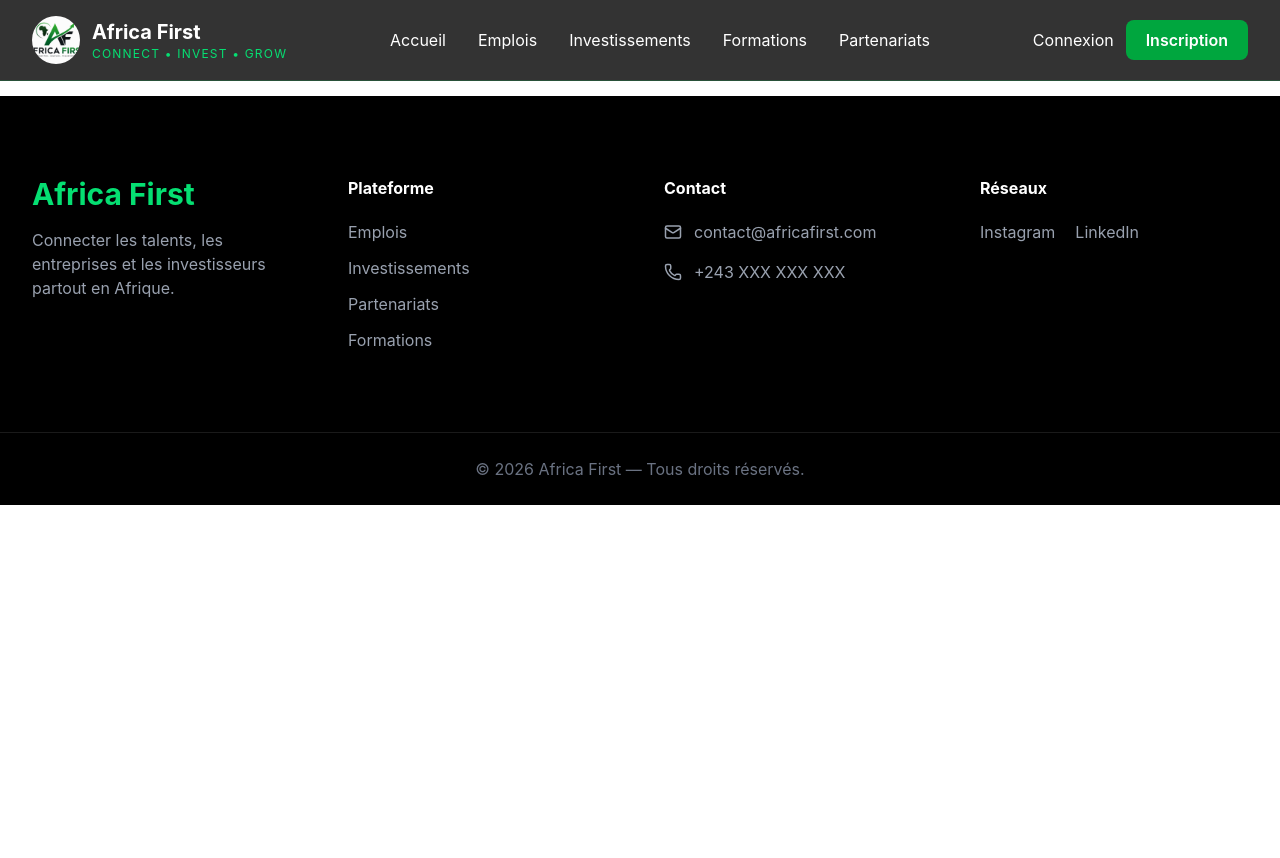
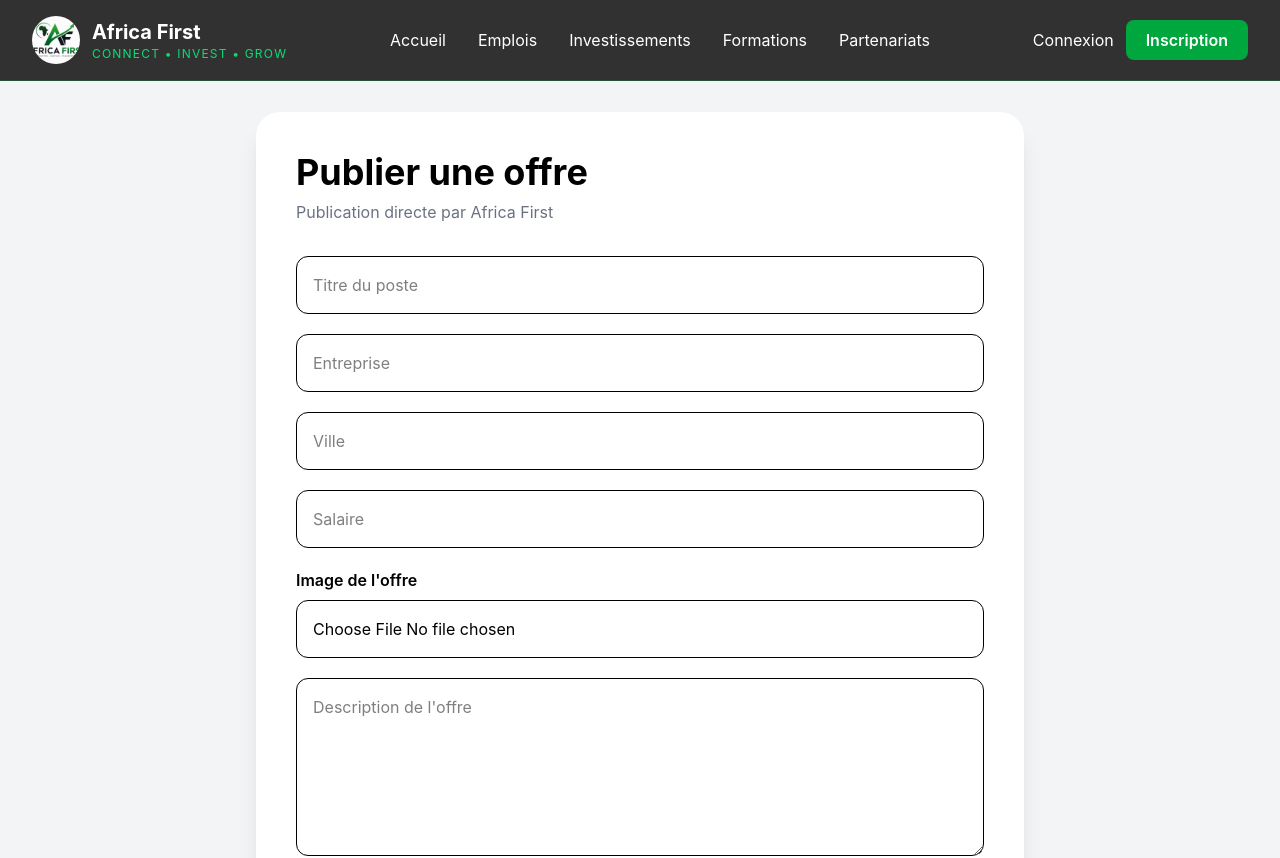
Before and after one commit to doniciel-og/africa-first, a React (Vite) app: page /admin-create-job in a window 1280 px wide. Shown: the top 858 px of the page. Before the commit the page ends 800 px from the top, so only its background shows below. Built offline with nearby package versions, Linux system fonts and the light colour scheme; no server answers.

Commit message:
v1.2 - Administration complète Africa First

```diff
--- a/src/App.jsx
+++ b/src/App.jsx
@@ -29,9 +29,11 @@
 import EditPartnership from "./pages/EditPartnership";
 import Login from "./pages/Login";
 import AdminDashboard from "./pages/AdminDashboard";
+import AdminCreateJob from "./pages/AdminCreateJob";
 import AdminJobRequests from "./pages/AdminJobRequests";
 import Register from "./pages/Register";
 import Messages from "./pages/Messages";
+import AdminApplications from "./pages/AdminApplications";
 function App() {
   return (
     <BrowserRouter>
@@ -128,10 +130,20 @@
   element={<AdminJobRequests />}
 />
 <Route
+  path="/admin-create-job"
+  element={<AdminCreateJob />}
+/>
+<Route
   path="/edit-partnership/:id"
   element={<EditPartnership />}
 />
-
+<Route
+  path="/admin-dashboard"
+  element={<AdminDashboard />}
+/><Route
+  path="/admin-applications"
+  element={<AdminApplications />}
+/>
         {/* AUTH */}
         <Route path="/login" element={<Login />} />
         <Route path="/register" element={<Register />} />
--- /dev/null
+++ b/src/pages/AdminApplications.jsx
@@ -0,0 +1,163 @@
+import { useEffect, useState } from "react";
+import {
+  collection,
+  getDocs,
+  doc,
+  updateDoc,
+} from "firebase/firestore";
+import { db } from "../firebase";
+
+export default function AdminApplications() {
+
+  const [applications, setApplications] = useState([]);
+
+  useEffect(() => {
+    loadApplications();
+  }, []);
+
+  async function loadApplications() {
+
+    const snapshot = await getDocs(
+      collection(db, "applications")
+    );
+
+    const data = snapshot.docs.map((doc) => ({
+      id: doc.id,
+      ...doc.data(),
+    }));
+
+    setApplications(data);
+  }
+
+  async function updateStatus(id, status) {
+
+    await updateDoc(doc(db, "applications", id), {
+      status,
+    });
+
+    loadApplications();
+  }
+
+  return (
+    <div className="min-h-screen bg-gray-100 pt-28 pb-16">
+
+      <div className="max-w-7xl mx-auto px-6">
+
+        <h1 className="text-5xl font-bold mb-10">
+          Gestion des candidatures
+        </h1>
+
+        <div className="space-y-6">
+
+          {applications.map((app) => (
+
+            <div
+              key={app.id}
+              className="bg-white rounded-2xl shadow-lg p-8"
+            >
+
+              <h2 className="text-2xl font-bold">
+                {app.fullName}
+              </h2>
+
+              <p className="mt-3">
+                <strong>Email :</strong> {app.email}
+              </p>
+
+              <p>
+                <strong>Téléphone :</strong> {app.phone}
+              </p>
+
+              <p>
+                <strong>Entreprise :</strong> {app.company}
+              </p>
+
+              <p>
+                <strong>Offre :</strong> {app.jobTitle}
+              </p>
+
+              <p className="mt-4 whitespace-pre-line text-gray-600">
+                {app.coverLetter}
+              </p>
+
+              <div className="mt-4">
+
+                <a
+                  href={app.cvUrl}
+                  target="_blank"
+                  rel="noreferrer"
+                  className="text-green-700 font-bold underline"
+                >
+                  📄 Voir le CV
+                </a>
+
+              </div>
+
+              <div className="mt-6">
+
+                <p className="font-semibold mb-3">
+                  Statut actuel :
+                  <span className="ml-2 text-green-700">
+                    {app.status}
+                  </span>
+                </p>
+
+                <div className="flex flex-wrap gap-3">
+
+                  <button
+                    onClick={() => updateStatus(app.id, "Présélectionné")}
+                    className="bg-blue-600 text-white px-4 py-2 rounded-lg"
+                  >
+                    Présélectionner
+                  </button>
+
+                  <button
+                    onClick={() => updateStatus(app.id, "Convoqué")}
+                    className="bg-yellow-500 text-white px-4 py-2 rounded-lg"
+                  >
+                    Convoquer
+                  </button>
+
+                  <button
+                    onClick={() => updateStatus(app.id, "Test réussi")}
+                    className="bg-green-600 text-white px-4 py-2 rounded-lg"
+                  >
+                    Test réussi
+                  </button>
+
+                  <button
+                    onClick={() => updateStatus(app.id, "Envoyé à l'entreprise")}
+                    className="bg-indigo-600 text-white px-4 py-2 rounded-lg"
+                  >
+                    Envoyer
+                  </button>
+
+                  <button
+                    onClick={() => updateStatus(app.id, "Recruté")}
+                    className="bg-emerald-700 text-white px-4 py-2 rounded-lg"
+                  >
+                    Recruté
+                  </button>
+
+                  <button
+                    onClick={() => updateStatus(app.id, "Refusé")}
+                    className="bg-red-600 text-white px-4 py-2 rounded-lg"
+                  >
+                    Refuser
+                  </button>
+
+                </div>
+
+              </div>
+
+            </div>
+
+          ))}
+
+        </div>
+
+      </div>
+
+    </div>
+  );
+}
--- /dev/null
+++ b/src/pages/AdminCreateJob.jsx
@@ -0,0 +1,141 @@
+import { useState } from "react";
+import { addDoc, collection } from "firebase/firestore";
+import { db } from "../firebase";
+import { useNavigate } from "react-router-dom";
+import { uploadImage } from "../utils/cloudinary";
+
+export default function AdminCreateJob() {
+  const navigate = useNavigate();
+
+  const [title, setTitle] = useState("");
+  const [company, setCompany] = useState("");
+  const [location, setLocation] = useState("");
+  const [salary, setSalary] = useState("");
+  const [description, setDescription] = useState("");
+  const [image, setImage] = useState(null);
+
+  async function handleSubmit(e) {
+    e.preventDefault();
+
+    try {
+      let imageUrl = "";
+
+      if (image) {
+        imageUrl = await uploadImage(image);
+      }
+
+      await addDoc(collection(db, "jobs"), {
+        title,
+        company,
+        location,
+        salary,
+        description,
+        image: imageUrl,
+
+        createdBy: "admin",
+        source: "Africa First",
+        status: "Publié",
+
+        createdAt: new Date(),
+      });
+
+      alert("✅ Offre publiée avec succès.");
+
+      navigate("/jobs");
+
+    } catch (error) {
+      console.log(error);
+      alert("Erreur lors de la publication.");
+    }
+  }
+
+  return (
+    <div className="min-h-screen bg-gray-100 pt-28 pb-16">
+
+      <div className="max-w-3xl mx-auto bg-white rounded-3xl shadow-xl p-10">
+
+        <h1 className="text-4xl font-bold mb-2">
+          Publier une offre
+        </h1>
+
+        <p className="text-gray-500 mb-8">
+          Publication directe par Africa First
+        </p>
+
+        <form
+          onSubmit={handleSubmit}
+          className="space-y-5"
+        >
+
+          <input
+            type="text"
+            placeholder="Titre du poste"
+            value={title}
+            onChange={(e) => setTitle(e.target.value)}
+            className="w-full border rounded-xl p-4"
+            required
+          />
+
+          <input
+            type="text"
+            placeholder="Entreprise"
+            value={company}
+            onChange={(e) => setCompany(e.target.value)}
+            className="w-full border rounded-xl p-4"
+            required
+          />
+
+          <input
+            type="text"
+            placeholder="Ville"
+            value={location}
+            onChange={(e) => setLocation(e.target.value)}
+            className="w-full border rounded-xl p-4"
+            required
+          />
+
+          <input
+            type="text"
+            placeholder="Salaire"
+            value={salary}
+            onChange={(e) => setSalary(e.target.value)}
+            className="w-full border rounded-xl p-4"
+            required
+          />
+
+          <div>
+            <label className="block font-semibold mb-2">
+              Image de l'offre
+            </label>
+
+            <input
+              type="file"
+              accept="image/*"
+              onChange={(e) => setImage(e.target.files[0])}
+              className="w-full border rounded-xl p-4"
+            />
+          </div>
+
+          <textarea
+            rows="6"
+            placeholder="Description de l'offre"
+            value={description}
+            onChange={(e) => setDescription(e.target.value)}
+            className="w-full border rounded-xl p-4"
+            required
+          />
+
+          <button
+            type="submit"
+            className="w-full bg-green-600 hover:bg-green-700 text-white py-4 rounded-xl font-bold"
+          >
+            Publier l'offre
+          </button>
+
+        </form>
+
+      </div>
+
+    </div>
+  );
+}
--- a/src/pages/AdminDashboard.jsx
+++ b/src/pages/AdminDashboard.jsx
@@ -1,6 +1,6 @@
 import { useEffect, useState } from "react";
 import { db } from "../firebase";
-
+import { Link } from "react-router-dom";
 import {
   collection,
   getDocs,
@@ -118,7 +118,56 @@
         </div>
 
       </div>
+<div className="mt-14">
 
+  <h2 className="text-3xl font-bold mb-6">
+    Administration
+  </h2>
+
+  <div className="grid md:grid-cols-2 lg:grid-cols-3 gap-6">
+
+    <Link
+      to="/admin-create-job"
+      className="bg-green-600 hover:bg-green-700 text-white rounded-2xl p-8 shadow-lg"
+    >
+      <h3 className="text-2xl font-bold">
+        ➕ Publier une offre
+      </h3>
+
+      <p className="mt-3">
+        Créer directement une offre pour une entreprise partenaire.
+      </p>
+    </Link>
+
+    <Link
+      to="/admin-job-requests"
+      className="bg-blue-600 hover:bg-blue-700 text-white rounded-2xl p-8 shadow-lg"
+    >
+      <h3 className="text-2xl font-bold">
+        📄 Demandes d'offres
+      </h3>
+
+      <p className="mt-3">
+        Valider ou refuser les offres proposées par les entreprises.
+      </p>
+    </Link>
+
+    <Link
+      to="/admin-applications"
+      className="bg-purple-600 hover:bg-purple-700 text-white rounded-2xl p-8 shadow-lg"
+    >
+      <h3 className="text-2xl font-bold">
+        👥 Candidatures
+      </h3>
+
+      <p className="mt-3">
+        Consulter toutes les candidatures reçues.
+      </p>
+    </Link>
+
+  </div>
+
+</div>
     </div>
   );
 }
```
